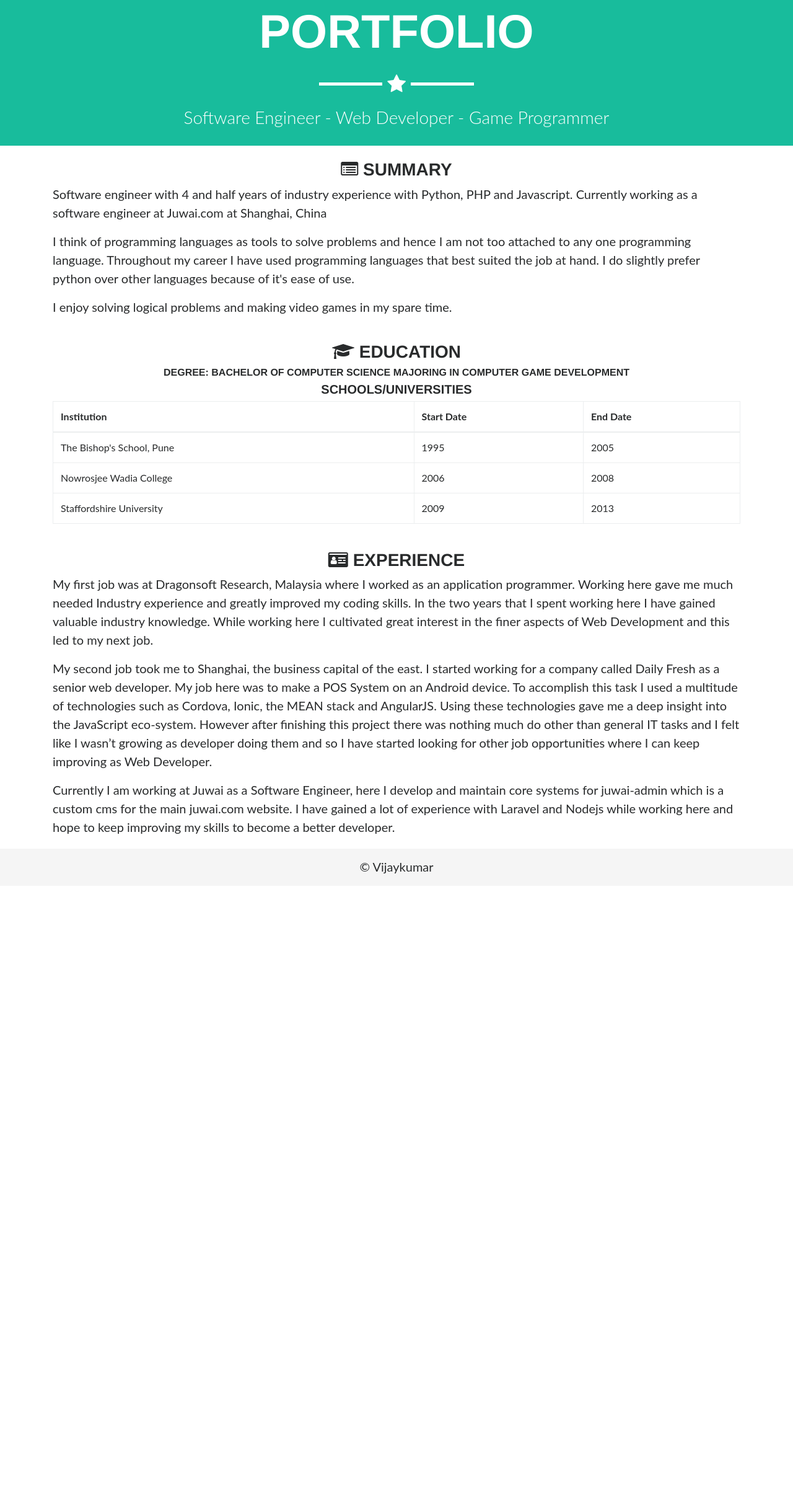
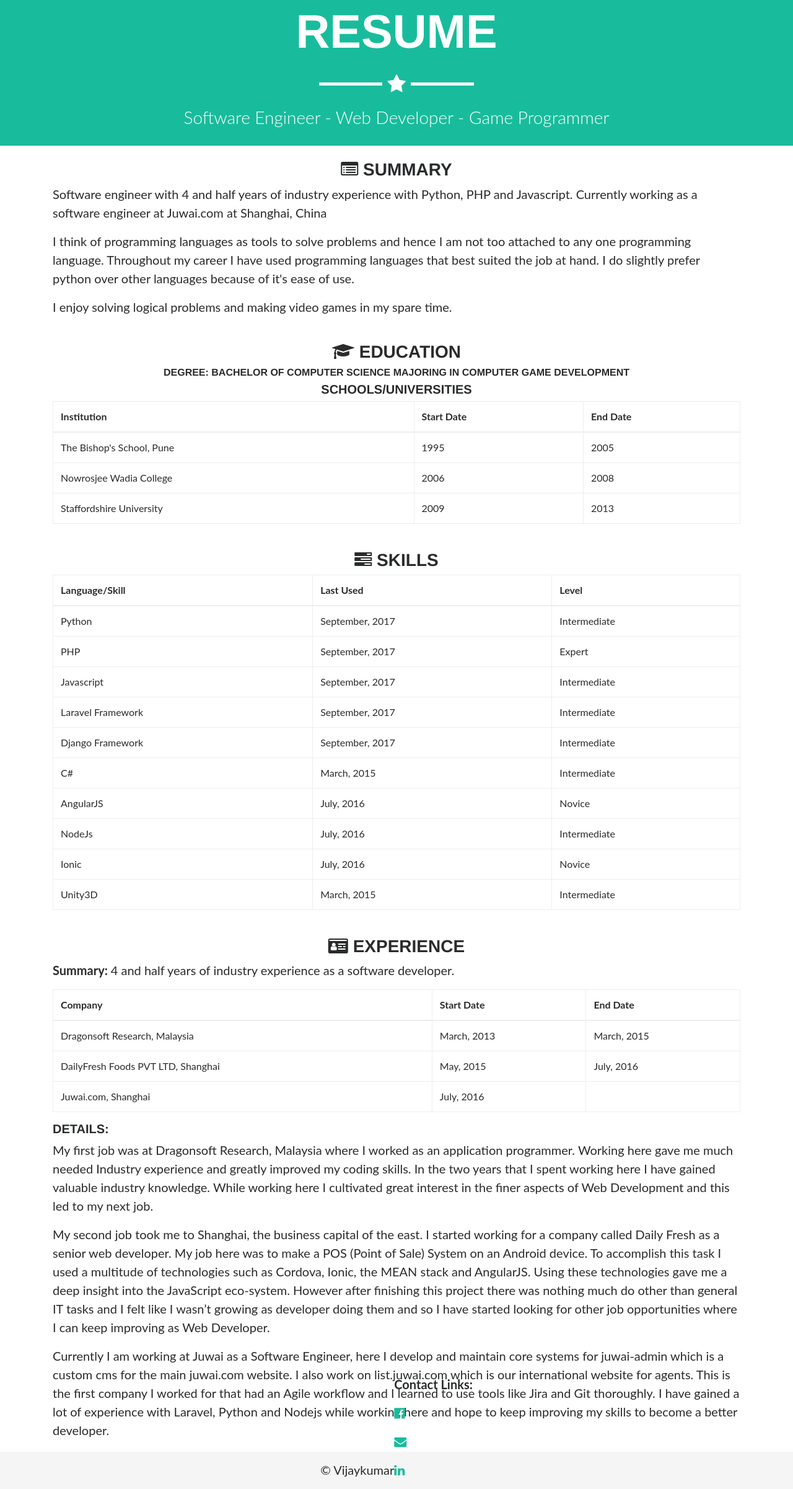
Before and after one commit to vijaykumarjuwai/djangoproject, a Django app: page /resume in a window 1280 px wide. Shown: the part 56-2458 px from the top of the page at 62% size. Before the commit the page ends 1465 px from the top, so only its background shows below. Run offline with Django 3.2, Linux system fonts and the light colour scheme; some libraries are stand-ins or nearby versions.

Commit message:
Added to resume

```diff
--- a/website/templates/website/base.html
+++ b/website/templates/website/base.html
@@ -54,7 +54,13 @@
 
     <div class="footer">
         <div class="footer-content">
-            <p>&copy; Vijaykumar</p>
+            <div class="footer-trademark"><p><stong>&copy; Vijaykumar</stong></p></div>
+            <div class="footer-contacts">
+                <p><strong>Contact Links:</strong> </p>
+                <p><a href="https://www.facebook.com/vijay.bhattacharji"><i class="fa fa-facebook-official" aria-hidden="true"></i></a></p>
+                <p><a href="mailto:vijaykumarbhattacharji@hotmail.com"><i class="fa fa-envelope" aria-hidden="true"></i></a></p>
+                <p><a href="www.linkedin.com/in/vijaykumar-bhattacharji-47aa8465"><i class="fa fa-linkedin" aria-hidden="true"></i></a></p>
+            </div>
         </div>
     </div>
 
--- a/website/templates/website/resume.html
+++ b/website/templates/website/resume.html
@@ -7,7 +7,7 @@
     <header class="masthead">
         <div class="container resumeheader">
             <div class="intro-text">
-                <span class="name">Portfolio</span>
+                <span class="name">Resume</span>
                 <hr class="star-light">
                 <span class="skills">Software Engineer - Web Developer - Game Programmer</span>
             </div>
@@ -56,8 +56,100 @@
                 </tbody>
             </table>
         </section>
+        <section class="resume resume-skills">
+            <h3><i class="fa fa-tasks" aria-hidden="true"></i> Skills</h3>
+            <table class="table table-bordered">
+                <thead>
+                    <tr>
+                        <th>Language/Skill</th>
+                        <th>Last Used</th>
+                        <th>Level</th>
+                    </tr>
+                </thead>
+                <tbody>
+                    <tr>
+                        <td>Python</td>
+                        <td>{% now "F, Y" %}</td>
+                        <td>Intermediate</td>
+                    </tr>
+                    <tr>
+                        <td>PHP</td>
+                        <td>{% now "F, Y" %}</td>
+                        <td>Expert</td>
+                    </tr>
+                    <tr>
+                        <td>Javascript</td>
+                        <td>{% now "F, Y" %}</td>
+                        <td>Intermediate</td>
+                    </tr>
+                    <tr>
+                        <td>Laravel Framework</td>
+                        <td>{% now "F, Y" %}</td>
+                        <td>Intermediate</td>
+                    </tr>
+                    <tr>
+                        <td>Django Framework</td>
+                        <td>{% now "F, Y" %}</td>
+                        <td>Intermediate</td>
+                    </tr>
+                    <tr>
+                        <td>C#</td>
+                        <td>March, 2015</td>
+                        <td>Intermediate</td>
+                    </tr>
+                    <tr>
+                        <td>AngularJS</td>
+                        <td>July, 2016</td>
+                        <td>Novice</td>
+                    </tr>
+                    <tr>
+                        <td>NodeJs</td>
+                        <td>July, 2016</td>
+                        <td>Intermediate</td>
+                    </tr>
+                    <tr>
+                        <td>Ionic</td>
+                        <td>July, 2016</td>
+                        <td>Novice</td>
+                    </tr>
+                    <tr>
+                        <td>Unity3D</td>
+                        <td>March, 2015</td>
+                        <td>Intermediate</td>
+                    </tr>
+                </tbody>
+            </table>
+        </section>
         <section class="resume resume-experience">
             <h3><i class="fa fa-id-card" aria-hidden="true"></i> Experience</h3>
+            <p><strong>Summary: </strong>4 and half years of industry experience as a software developer.</p>
+            <table class="table table-bordered">
+                <thead>
+                    <tr>
+                        <th>Company</th>
+                        <th>Start Date</th>
+                        <th>End Date</th>
+                    </tr>
+                </thead>
+                <tbody>
+                    <tr>
+                        <td>Dragonsoft Research, Malaysia</td>
+                        <td>March, 2013</td>
+                        <td>March, 2015</td>
+                    </tr>
+                        <tr>
+                        <td>DailyFresh Foods PVT LTD, Shanghai</td>
+                        <td>May, 2015</td>
+                        <td>July, 2016</td>
+                    </tr>
+                        <tr>
+                        <td>Juwai.com, Shanghai</td>
+                        <td>July, 2016</td>
+                        <td></td>
+                    </tr>
+                </tbody>
+            </table>
+            <h5>Details: </h5>
             <p>My first job was at Dragonsoft Research, Malaysia where I worked as an application programmer.
                 Working here gave me much needed Industry experience and greatly improved my coding skills.
                 In the two years that I spent working here I have gained valuable industry knowledge.
@@ -66,14 +158,16 @@
             <p>My second job took me to Shanghai,
                 the business capital of the east.
                 I started working for a company called Daily Fresh as a senior web developer.
-                My job here was to make a POS System on an Android device.
+                My job here was to make a POS (Point of Sale) System on an Android device.
                 To accomplish this task I used a multitude of technologies such as Cordova, Ionic, the MEAN stack and AngularJS.
                 Using these technologies gave me a deep insight into the JavaScript eco-system.
                 However after finishing this project there was nothing much do other than general IT tasks and I felt like
                 I wasn’t growing as developer doing them and so I have started looking for other job opportunities where I can keep improving as Web Developer.</p>
 
             <p>Currently I am working at Juwai as a Software Engineer, here I develop and maintain core systems for juwai-admin which is a
-                custom cms for the main juwai.com website. I have gained a lot of experience with Laravel and Nodejs while working here
+                custom cms for the main juwai.com website. I also work on list.juwai.com which is our international website for agents.
+                This is the first company I worked for that had an Agile workflow and I learned to use tools like Jira and Git thoroughly.
+                I have gained a lot of experience with Laravel, Python and Nodejs while working here
                 and hope to keep improving my skills to become a better developer.</p>
         </section>
     </div>
```
Also changed, not shown: website/static/website/css/main.css (+13 -1 lines).
